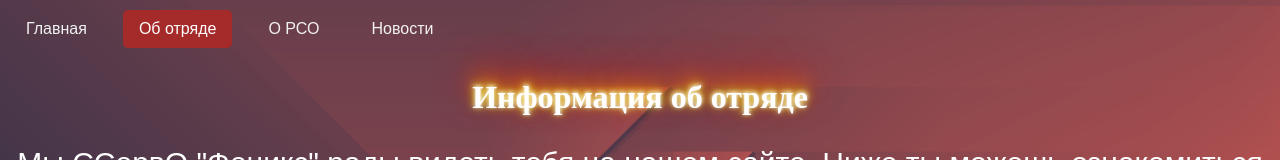
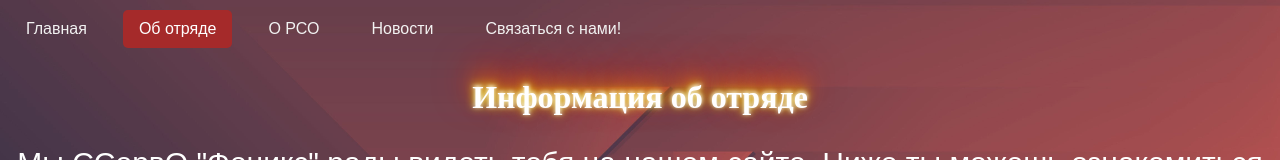
Before and after one commit to Poro4Ka/Fenix, a plain HTML site: page about.html in a window 1280 px wide. Shown: the top 160 px of the page. Drawn offline with Linux system fonts and the light colour scheme.

Commit message:
Update about.html

```diff
--- a/about.html
+++ b/about.html
@@ -14,6 +14,7 @@
         <a href="about.html" class="active">Об отряде</a>
         <a href="https://трудкрут.рф/">О РСО</a>
         <a href="news.html">Новости</a>
+        <a href="#" onclick="openVKChat()">Связаться с нами!</a>
         <a href="javascript:void(0);" class="icon" onclick="myFunction()">
           <svg xmlns="http://www.w3.org/2000/svg" width="20" height="20" viewBox="0 0 24 24" fill="none" stroke="currentColor" stroke-width="2.25" stroke-linecap="round" stroke-linejoin="round" class="lucide lucide-menu"><line x1="4" x2="20" y1="12" y2="12"/><line x1="4" x2="20" y1="6" y2="6"/><line x1="4" x2="20" y1="18" y2="18"/></svg>
         </a>
```
